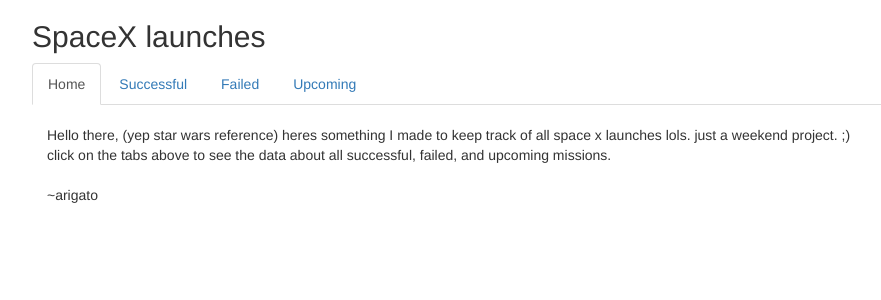
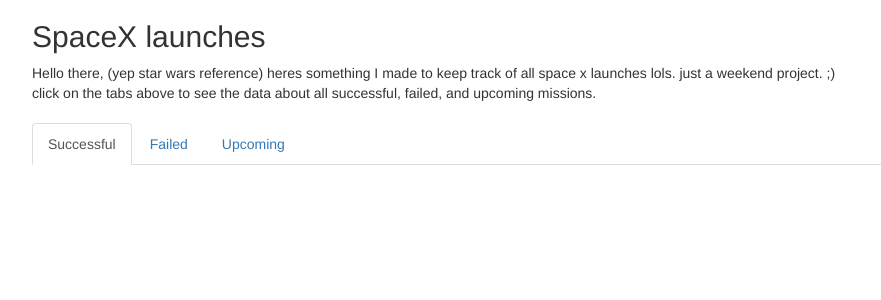
Before and after one commit to ChiduAnush/spaceX-launches, a Flask app: page / in a window 1280 px wide. Shown: the top 300 px of the page, without its empty margins (38-919 px from the left). Run offline with Flask 3, Linux system fonts and the light colour scheme; some libraries are stand-ins or nearby versions.

Commit message:
removed extra tab

```diff
--- a/static/css/styles.css
+++ b/static/css/styles.css
@@ -5,12 +5,13 @@
     margin-top: 20px;
     border: 1px solid #faf9f9;
     border-radius: 3px;
-    box-shadow: 0 4px 9px rgba(0, 0, 0, 0.3);
+    box-shadow: 0 4px 10px rgba(0, 0, 0, 0.2);
     transition: box-shadow, 0.3s;
+    align-items:flex-start;
 }
 
 .launch-card:hover {
-    box-shadow: 0 8px 16px rgba(0, 0, 0, 0.2);
+    box-shadow: 0 8px 16px rgba(0, 0, 0, 0.1);
 }
 
 .launch-image {
@@ -19,3 +20,13 @@
     margin-bottom: 20px;
     margin-right: 20px;
 }
+
+h2 {
+    margin-bottom: 10px;
+}
+
+.launch-links {
+    display: flex;
+    flex-direction: row;
+    gap: 20px;
+}
--- a/templates/index.html
+++ b/templates/index.html
@@ -19,13 +19,13 @@
 
     <div class="container">
         <h2>SpaceX launches</h2>
+        Hello there, (yep star wars reference)
+        heres something I made to keep track of all space x launches lols. just a weekend project. ;) <br>
+        click on the tabs above to see the data about all successful, failed, and upcoming missions. <br><br>
 
         <ul class="nav nav-tabs">
             <li class="nav-item active">
-                <a class="nav-link active" data-toggle="tab" href="#home">Home</a>
-            </li>
-            <li class="nav-item">
-                <a class="nav-link" data-toggle="tab" href="#successful">Successful</a>
+                <a class="nav-link active" data-toggle="tab" href="#successful">Successful</a>
             </li>
             <li class="nav-item">
                 <a class="nav-link" data-toggle="tab" href="#failed">Failed</a>
@@ -36,13 +36,7 @@
         </ul>
 
         <div class="tab-content">
-            <div id="home" class="tab-pane container active">
-                <br>
-                Hello there, (yep star wars reference)
-                heres something I made to keep track of all space x launches lols. just a weekend project. ;) <br>
-                click on the tabs above to see the data about all successful, failed, and upcoming missions. <br><br> ~arigato
-            </div>
-            <div id="successful" class="tab-pane container fade">
+            <div id="successful" class="tab-pane container active">
                 {% for launch in launches.successful%}
                     {{ render_launch(launch) }}
                 {% endfor %}
```
